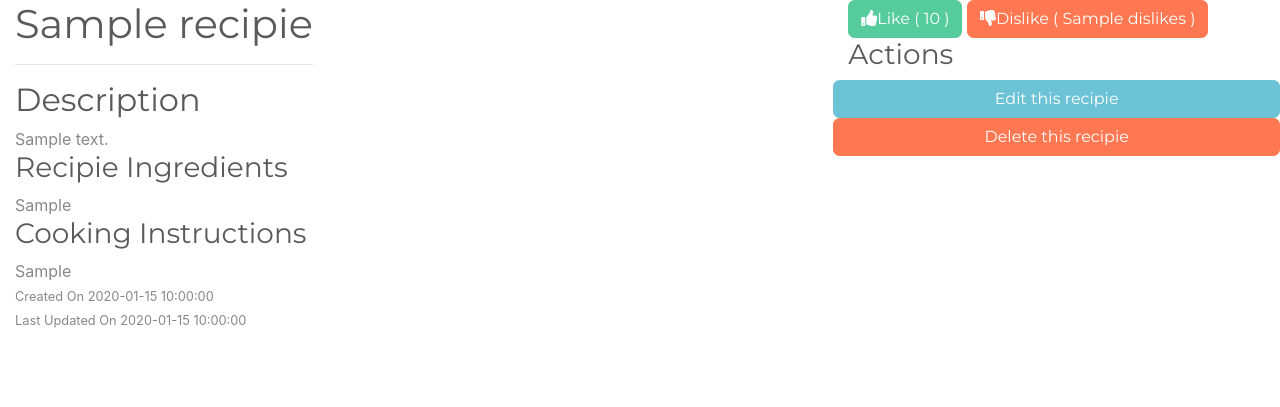
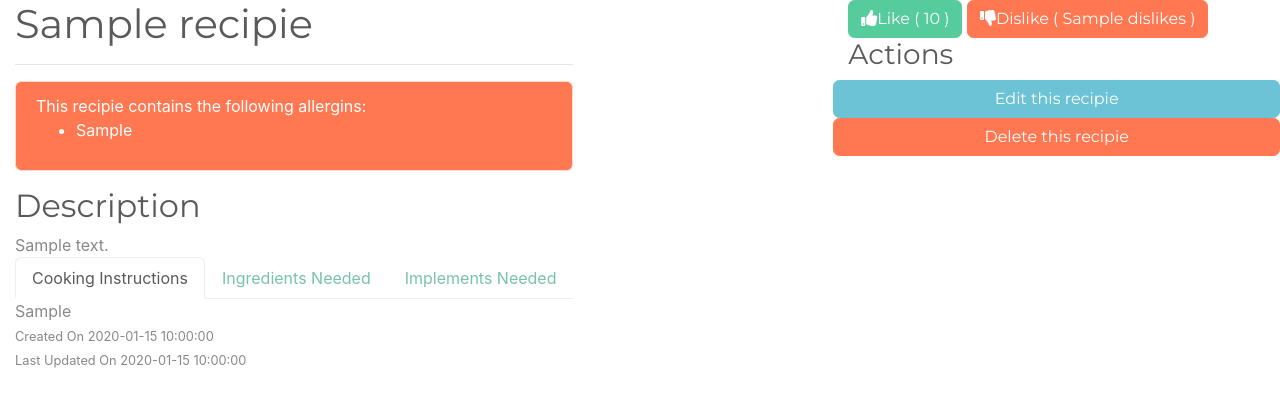
Before and after one commit to Lowe54/milestone3_project, a Flask app: template templates/recipie.html in a window 1280 px wide. Shown: the part 56-463 px from the top of the page. Run offline with Flask 2, Linux system fonts and the light colour scheme; the template is opened without the code that fills it: most values are stand-ins (such as "Sample title", 1, 10 or a date in 2020); some libraries are stand-ins or nearby versions.

Commit message:
Recipie view - tab layout added

```diff
--- a/templates/recipie.html
+++ b/templates/recipie.html
@@ -8,22 +8,43 @@
     <div id="main_content">
         <h1>{{recipie['recipie_title']}}</h1>
         <hr/>
+        {% if recipie['recipie_allergins'] %}
+        <div class="alert alert-danger">
+            This recipie contains the following allergins:
+            <ul>
+            {% for allergin in recipie['recipie_allergins'] %}
+                <li>{{allergin}}</li>
+            {% endfor %}
+            </ul>
+        </div>
+        {% endif %}
         <h2>Description</h2>
             {% autoescape false %}
                 {{recipie['recipie_description']}}
             {% endautoescape %}
         <div class="twocol-split">
-            <div>
-                <h3>Recipie Ingredients</h3>
-                {% autoescape false %}
-                    {{recipie['recipie_ingredients']}}
-                {% endautoescape %}
+            <div class="nav nav-tabs" id="nav-tab" role="tablist">
+                <a class="nav-item nav-link active" id="recipie-instructions" data-toggle="tab" href="#recipie-instructions-tab" role="tab" aria-controls="recipie-instructions-tab" aria-selected="true">Cooking Instructions</a>
+                <a class="nav-item nav-link" id="recipie-ingredients" data-toggle="tab" href="#recipie-ingredients-tab" role="tab" aria-controls="nav-profile" aria-selected="false">Ingredients Needed</a>
+                <a class="nav-item nav-link" id="recipie-implements" data-toggle="tab" href="#recipie-implements-tab" role="tab" aria-controls="nav-contact" aria-selected="false">Implements Needed</a>
             </div>
-            <div>
-                <h3>Cooking Instructions</h3>
-                {% autoescape false %}
-                    {{recipie['recipie_instructions']}}
-                {% endautoescape %}
+            <div class="tab-content" id="nav-tabContent">
+                <div class="tab-pane fade show active" id="recipie-instructions-tab" role="tabpanel" aria-labelledby="recipie-instructions">
+                    {% autoescape false %}
+                        {{recipie['recipie_instructions']}}
+                    {% endautoescape %}
+
+                </div>
+                <div class="tab-pane fade" id="recipie-ingredients-tab" role="tabpanel" aria-labelledby="recipie-ingredients">
+                    {% autoescape false %}
+                        {{recipie['recipie_ingredients']}}
+                    {% endautoescape %}
+                </div>
+                <div class="tab-pane fade" id="recipie-implements-tab" role="tabpanel" aria-labelledby="recipie-implements">
+                    {% autoescape false %}
+                        {{recipie['recipie_implements']}}
+                    {% endautoescape %}
+                </div>
             </div>
             <small>Created On {{createdDate}}</small><br/>
             {% if updatedDate != None %}
```
Also changed, not shown: testresults.txt (+49 -0 lines).
